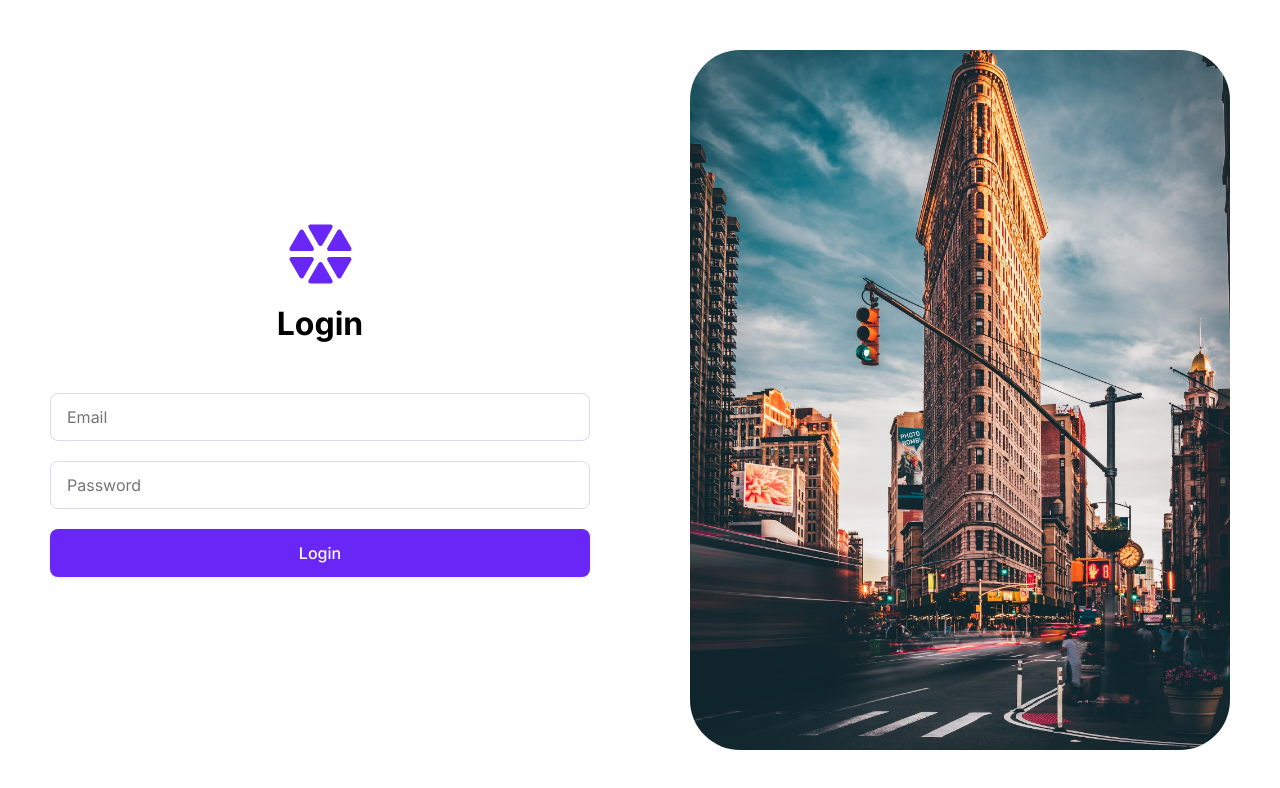
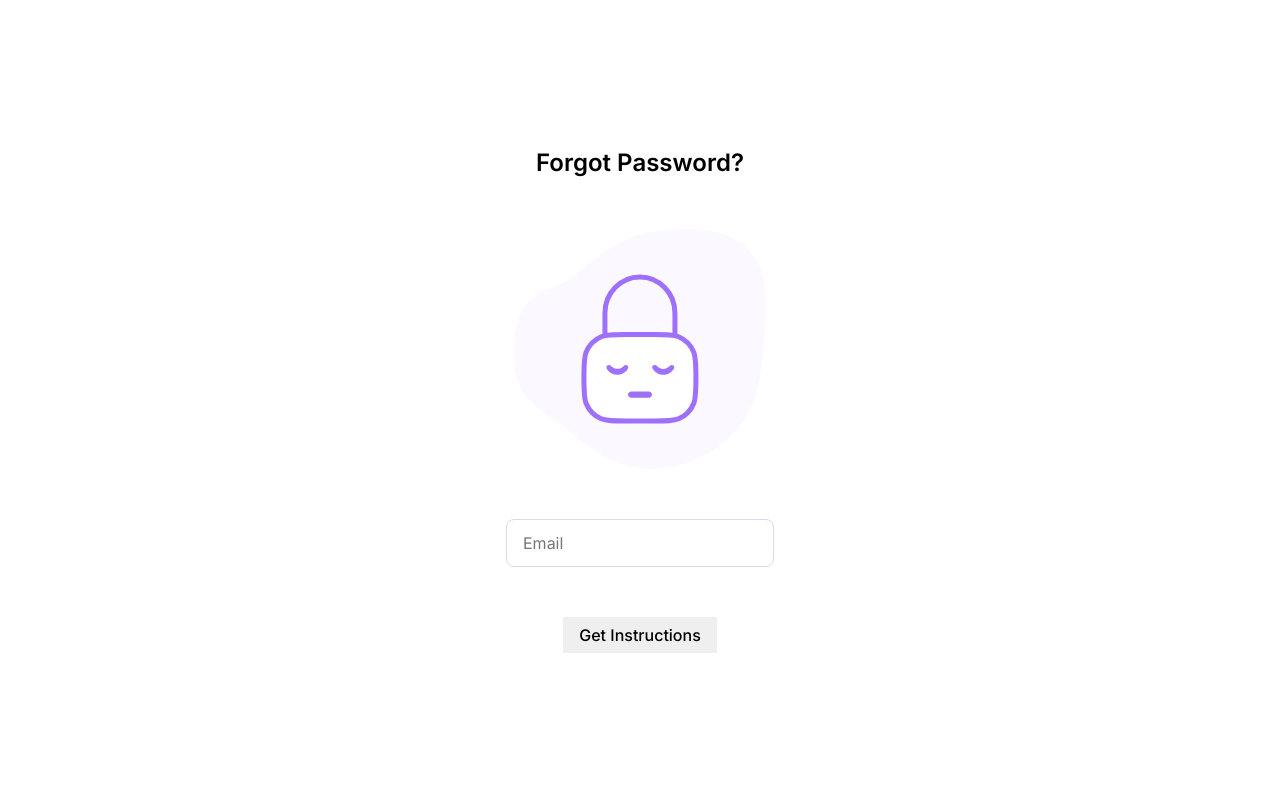
Before and after one commit to kulievtech/projectify-app-ui, a React (Create React App) app: page / in a window 1280 px wide. Shown: the top 788 px of the page. Built offline with nearby package versions, Linux system fonts and the light colour scheme.

Commit message:
create forgot-password and update-password component

```diff
--- a/src/App.tsx
+++ b/src/App.tsx
@@ -1,7 +1,11 @@
-import { Login } from "./pages";
+import { ForgotPassword } from "./pages";
 
 const App = () => {
-    return <Login />;
+    return (
+        <>
+            <ForgotPassword />
+        </>
+    );
 };
 
 export { App };
--- /dev/null
+++ b/src/pages/admin-auth/forgot-password/ForgotPassword.tsx
@@ -0,0 +1,39 @@
+import { useState } from "react";
+import { Input } from "../../../design-system";
+import { PasswordWrapper } from "../../components";
+
+import forgotPasswordImg from "../../../assets/images/forgot-password.svg";
+
+const ForgotPassword = () => {
+    const [email, setEmail] = useState<string>("");
+
+    const handleOnChangeEmail = (value: string) => {
+        setEmail(value);
+    };
+
+    const sendInstructions = (e: React.FormEvent<HTMLFormElement>) => {
+        e.preventDefault();
+        console.log(email);
+    };
+
+    return (
+        <PasswordWrapper
+            pageTitle="Forgot Password?"
+            imagePath={forgotPasswordImg}
+            btnText="Get Instructions"
+        >
+            <form onSubmit={sendInstructions}>
+                <Input
+                    type="email"
+                    placeholder="Email"
+                    value={email}
+                    onChange={handleOnChangeEmail}
+                    shape="rounded"
+                    size="lg"
+                />
+            </form>
+        </PasswordWrapper>
+    );
+};
+
+export { ForgotPassword };
--- /dev/null
+++ b/src/pages/admin-auth/update-password/UpdatePassword.tsx
@@ -0,0 +1,52 @@
+import { useState } from "react";
+import { Input } from "../../../design-system";
+import { PasswordWrapper } from "../../components";
+
+import updatePasswordImg from "../../../assets/images/update-password.svg";
+
+const UpdatePassword = () => {
+    const [newPassword, setNewPassword] = useState<string>("");
+    const [newPasswordConfirm, setNewPasswordConfirm] = useState<string>("");
+
+    const handleOnChangeNewPassword = (value: string) => {
+        setNewPassword(value);
+    };
+
+    const handleOnChangeNewPasswordConfirm = (value: string) => {
+        setNewPasswordConfirm(value);
+    };
+
+    const resetPassword = (e: React.FormEvent<HTMLFormElement>) => {
+        e.preventDefault();
+        console.log(newPassword, newPasswordConfirm);
+    };
+
+    return (
+        <PasswordWrapper
+            pageTitle="Update Password"
+            imagePath={updatePasswordImg}
+            btnText="Reset My Password"
+        >
+            <form onSubmit={resetPassword}>
+                <Input
+                    type="email"
+                    placeholder="Email"
+                    value={newPassword}
+                    onChange={handleOnChangeNewPassword}
+                    shape="rounded"
+                    size="lg"
+                />
+                <Input
+                    type="email"
+                    placeholder="Email"
+                    value={newPasswordConfirm}
+                    onChange={handleOnChangeNewPasswordConfirm}
+                    shape="rounded"
+                    size="lg"
+                />
+            </form>
+        </PasswordWrapper>
+    );
+};
+
+export { UpdatePassword };
--- a/src/pages/components/index.ts
+++ b/src/pages/components/index.ts
@@ -1 +1,2 @@
 export * from "./auth-wrapper/AuthWrapper";
+export * from "./password-wrapper/PasswordWrapper";
--- /dev/null
+++ b/src/pages/components/password-wrapper/PasswordWrapper.css
@@ -0,0 +1,16 @@
+.password-wrapper__form {
+    padding: var(--space-50);
+
+    display: flex;
+    align-items: center;
+    justify-content: center;
+    height: 100vh;
+}
+
+.password-wrapper__content {
+    display: flex;
+    flex-direction: column;
+    align-items: center;
+    gap: var(--space-50);
+    flex-basis: 57rem;
+}
--- /dev/null
+++ b/src/pages/components/password-wrapper/PasswordWrapper.tsx
@@ -0,0 +1,34 @@
+import { FC, ReactNode } from "react";
+import "./PasswordWrapper.css";
+import { Button, Typography } from "../../../design-system";
+
+type PasswordWrapperProps = {
+    pageTitle: string;
+    imagePath: string;
+    children: ReactNode;
+    btnText: string;
+};
+
+const PasswordWrapper: FC<PasswordWrapperProps> = ({
+    pageTitle,
+    imagePath,
+    children,
+    btnText
+}) => {
+    return (
+        <main className="password-wrapper">
+            <section className="password-wrapper__form">
+                <div className="password-wrapper__content">
+                    <Typography variant="h6" weight="semibold" align="center">
+                        {pageTitle}
+                    </Typography>
+                    <img src={imagePath} alt={pageTitle} />
+                    {children}
+                    <Button>{btnText}</Button>
+                </div>
+            </section>
+        </main>
+    );
+};
+
+export { PasswordWrapper };
--- a/src/pages/index.ts
+++ b/src/pages/index.ts
@@ -1,2 +1,4 @@
 export * from "./admin-auth/sign-up/Signup";
 export * from "./admin-auth/login/Login";
+export * from "./admin-auth/forgot-password/ForgotPassword";
+export * from "./admin-auth/update-password/UpdatePassword";
```
Also changed, not shown: src/assets/images/forgot-password.svg (added), src/assets/images/update-password.svg (added), src/pages/admin-auth/forgot-password/ForgotPassword.css (added), src/pages/admin-auth/update-password/UpdatePassword.css (added).
